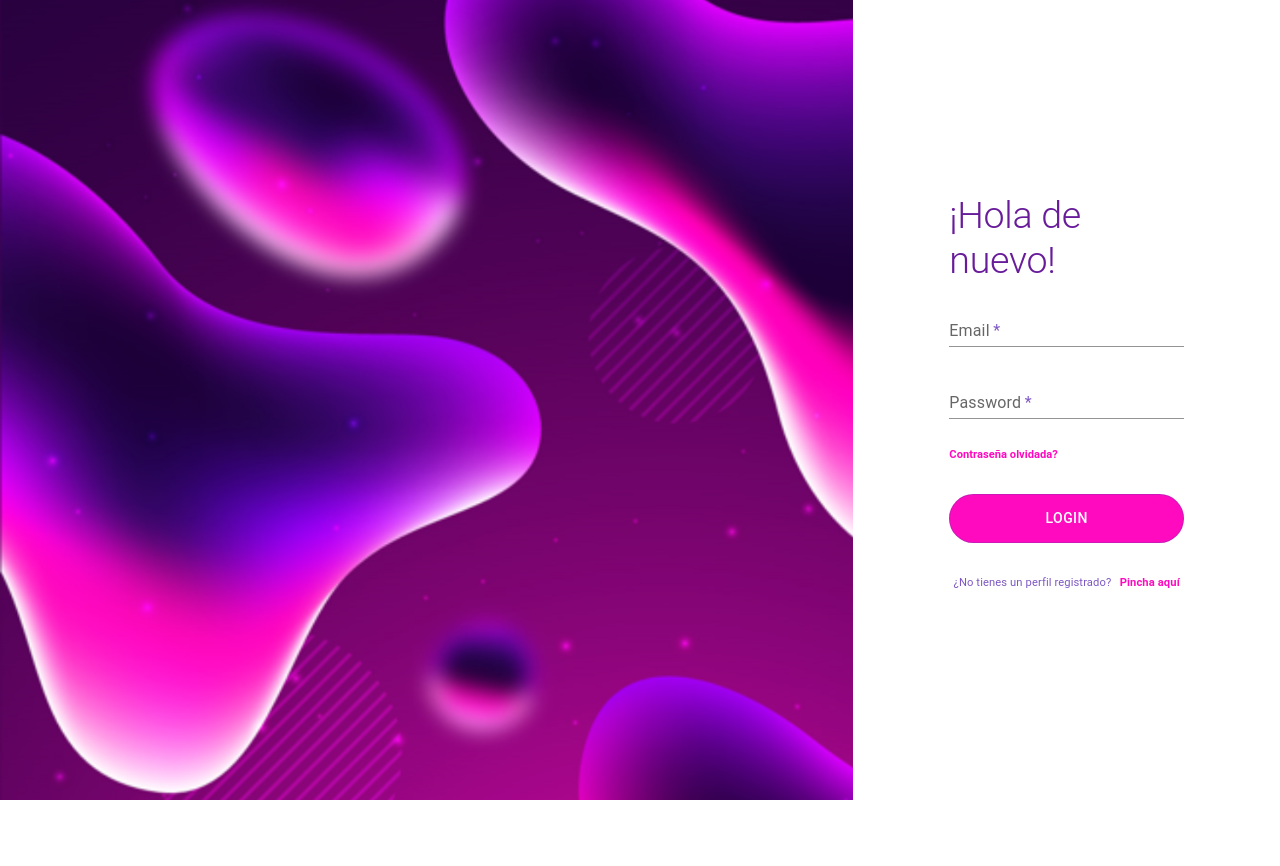
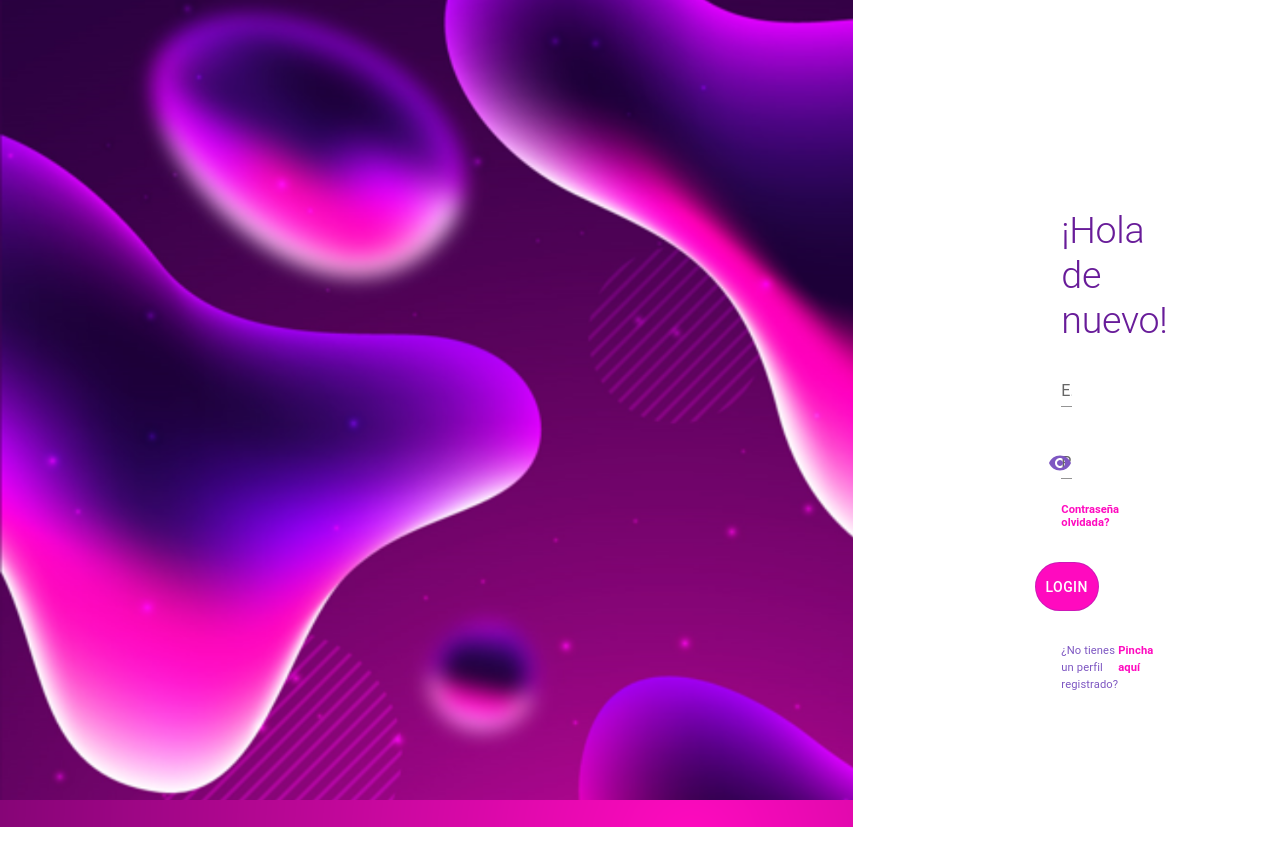
Before and after one commit to matteofranzini91/loginspa, a React app: page / in a window 1280 px wide. Shown: the top 866 px of the page. Before the commit the page ends 800 px from the top, so only its background shows below. Built offline with nearby package versions, Linux system fonts and the light colour scheme.

Commit message:
Fix components rendering + fix notifixacions provider + added spinner and show passord icon to login form

```diff
--- a/src/AppRoutes.tsx
+++ b/src/AppRoutes.tsx
@@ -1,3 +1,4 @@
+import { memo } from 'react';
 import { Route, Routes } from 'react-router-dom';
 import Login from './pages/Login';
 import Welcome from './pages/Welcome';
@@ -21,4 +22,4 @@ const AppRoutes = () => {
   );
 };
 
-export default AppRoutes;
+export default memo(AppRoutes);
--- a/src/assets/scss/login.scss
+++ b/src/assets/scss/login.scss
@@ -11,7 +11,32 @@
     flex-direction: column;
     justify-content: center;
     background-color: var(--primary-color);
-    padding: 6rem;
+    padding: 13rem;
+
+    .password-label-container{
+      position: relative;
+
+      .password-icon{
+        position: absolute;
+        top: 1.2rem;
+        right: 0;
+        cursor: pointer;
+      }
+
+      .password-label{
+
+        input{
+          padding-right: 2.2rem;
+        }
+
+      }
+
+    }
+
+    .submit-button-container{
+      margin:2rem 0;
+      display: flex;
+      justify-content: center;
 
       .login-form-submit-button{
         width: 100%;
@@ -19,10 +44,12 @@
         color: var(--primary-color);
         padding: 0.7rem;
         border-radius: 2rem;
-      margin:2rem 0;
+        margin:0;
 
         &:hover{
           background-color: var(--tertiary-color);
+        }
+
       }
 
     }
--- a/src/core/interceptors/AxiosResponsesInterceptor.ts
+++ b/src/core/interceptors/AxiosResponsesInterceptor.ts
@@ -1,15 +1,19 @@
 import axios, { AxiosError } from "axios";
 import { errorController } from "src/controllers/errors.controller";
+import { NotificationDTO } from "../models/basic.model";
 
-export const AxiosResponsesInterceptor = (setOpen: React.Dispatch<React.SetStateAction<boolean>>, setMessage: React.Dispatch<React.SetStateAction<string>> ) => {
+export const AxiosResponsesInterceptor = (setNotification: React.Dispatch<React.SetStateAction<NotificationDTO>>) => {
   axios.interceptors.response.use(
     (response) => response,
     (error : AxiosError) => {
-      setOpen(true)
-      setMessage(errorController({
-        code: error?.response?.status as number,
-        message: error?.response?.statusText as string
-      }));
+      setNotification({
+        open: true,
+        severity: 'error',
+        message: errorController({
+          code: error?.response?.status as number,
+          message: error?.response?.statusText as string
+        })
+      });
 
       return Promise.reject(error)
     }
--- a/src/core/models/basic.model.ts
+++ b/src/core/models/basic.model.ts
@@ -3,3 +3,9 @@ export type TypeWithKey<T> = {[key:string] : T}
 export type FatherComponentDTO = {
   children: JSX.Element
 }
+
+export type NotificationDTO = {
+  open: boolean,
+  severity: 'success' | 'info' | 'warning' | 'error',
+  message: string
+}
--- a/src/layout/Layout.tsx
+++ b/src/layout/Layout.tsx
@@ -1,3 +1,4 @@
+import { memo } from 'react';
 import { useAuth } from 'src/providers/auth/AuthProvider';
 import Navbar from 'src/components/commons/Navbar';
 import { FatherComponentDTO } from 'src/core/models/basic.model';
@@ -13,4 +14,4 @@ const Layout = ({ children }: FatherComponentDTO) => {
   );
 };
 
-export default Layout;
+export default memo(Layout);
--- a/src/pages/Login.tsx
+++ b/src/pages/Login.tsx
@@ -4,6 +4,10 @@ import { TextField, Button } from '@mui/material';
 import '../assets/scss/login.scss';
 import { Link, useNavigate } from 'react-router-dom';
 import { useAuth } from 'src/providers/auth/AuthProvider';
+import VisibilityIcon from '@mui/icons-material/Visibility';
+import VisibilityOffIcon from '@mui/icons-material/VisibilityOff';
+import Tooltip from '@mui/material/Tooltip';
+import CircularProgress from '@mui/material/CircularProgress';
 
 const Login = () => {
   const auth = useAuth();
@@ -12,6 +16,15 @@ const Login = () => {
   const [password, setPassword] = useState('');
   const [emailError, setEmailError] = useState(false);
   const [passwordError, setPasswordError] = useState(false);
+
+  //password state
+  const [passwordLabelType, setPasswordLabelType] = useState<string>('password');
+
+  const showPassword = () => {
+    passwordLabelType === 'password'
+      ? setPasswordLabelType('text')
+      : setPasswordLabelType('password');
+  };
 
   useEffect(() => {
     if (auth?.logged) navigate('/welcome');
@@ -54,22 +67,40 @@ const Login = () => {
               error={emailError}
               className="login-form-label"
             />
+            <div className="password-label-container">
               <TextField
                 label="Password"
                 onChange={(e) => setPassword(e.target.value)}
                 required
                 variant="standard"
                 color="secondary"
-              type="password"
+                type={passwordLabelType}
                 value={password}
                 error={passwordError}
                 fullWidth
                 sx={{ mb: 3 }}
-              className="login-form-label"
+                className="login-form-label password-label"
               />
+              {passwordLabelType === 'password' ? (
+                <>
+                  <Tooltip title="Mostrar contraseña">
+                    <VisibilityIcon className="password-icon" onClick={showPassword} />
+                  </Tooltip>
+                </>
+              ) : (
+                <Tooltip title="Ocultar contraseña">
+                  <VisibilityOffIcon className="password-icon" onClick={showPassword} />
+                </Tooltip>
+              )}
+            </div>
+
             <Link to="/refresh-password" className="login-form-text no-password link">
               Contraseña olvidada?
             </Link>
+            <div className="submit-button-container">
+              {auth?.logging ? (
+                <CircularProgress color="secondary" />
+              ) : (
                 <Button
                   variant="outlined"
                   color="secondary"
@@ -77,6 +108,8 @@ const Login = () => {
                   className="login-form-submit-button">
                   Login
                 </Button>
+              )}
+            </div>
           </form>
           <Typography paragraph={true} className="login-form-text no-user">
             ¿No tienes un perfil registrado?
--- a/src/providers/auth/AuthProvider.tsx
+++ b/src/providers/auth/AuthProvider.tsx
@@ -1,4 +1,4 @@
-import { useState, createContext, useContext } from 'react';
+import { useState, createContext, useContext, memo } from 'react';
 import { useNavigate } from 'react-router-dom';
 import { FatherComponentDTO } from 'src/core/models/basic.model';
 import { loginService, logoutService } from 'src/core/services/log.services';
@@ -6,6 +6,7 @@ import { loginService, logoutService } from 'src/core/services/log.services';
 type AuthContextProps = {
   logged: boolean;
   setLogged: React.Dispatch<React.SetStateAction<boolean>>;
+  logging: boolean;
   login: (email: string, password: string) => void;
   logout: (email: string) => void;
 };
@@ -17,15 +18,20 @@ const AuthProvider = ({ children }: FatherComponentDTO) => {
   const [logged, setLogged] = useState<boolean>(
     sessionStorageValue ? JSON.parse(sessionStorageValue) : false
   );
+  const [logging, setLogging] = useState<boolean>(false);
   const navigate = useNavigate();
 
   const login = (email: string, password: string) => {
-    loginService(email, password).then((res) => {
-      sessionStorage.setItem('token', res.data.token);
-      sessionStorage.setItem('loggedIn', 'true');
-      setLogged(true);
-      navigate('/welcome');
-    });
+    setLogging(true);
+    loginService(email, password)
+      .then((res) => {
+        sessionStorage.setItem('token', res.data.token);
+        sessionStorage.setItem('loggedIn', 'true');
+        setLogged(true);
+        navigate('/welcome');
+        setLogging(false);
+      })
+      .catch(() => setLogging(false));
   };
 
   const logout = (email: string) => {
@@ -37,12 +43,12 @@ const AuthProvider = ({ children }: FatherComponentDTO) => {
   };
 
   return (
-    <AuthContext.Provider value={{ logged, setLogged, login, logout }}>
+    <AuthContext.Provider value={{ logged, setLogged, logging, login, logout }}>
       {children}
     </AuthContext.Provider>
   );
 };
 
-export default AuthProvider;
+export default memo(AuthProvider);
 
 export const useAuth = () => useContext(AuthContext);
--- a/src/providers/notifications/NotificationsProvider.tsx
+++ b/src/providers/notifications/NotificationsProvider.tsx
@@ -1,7 +1,7 @@
 import React, { useState, createContext, useContext } from 'react';
 import { AxiosRequestsInterceptor } from 'src/core/interceptors/AxiosRequestsInterceptor';
 import { AxiosResponsesInterceptor } from 'src/core/interceptors/AxiosResponsesInterceptor';
-import { FatherComponentDTO } from 'src/core/models/basic.model';
+import { FatherComponentDTO, NotificationDTO } from 'src/core/models/basic.model';
 import Snackbar from '@mui/material/Snackbar';
 import MuiAlert, { AlertProps } from '@mui/material/Alert';
 
@@ -9,30 +9,39 @@ const Alert = React.forwardRef<HTMLDivElement, AlertProps>(function Alert(props,
   return <MuiAlert elevation={6} ref={ref} variant="filled" {...props} />;
 });
 
-const NotificationsContext = createContext<null>(null);
+type NotificationsContextProps = {
+  notification: NotificationDTO;
+  setNotification: React.Dispatch<React.SetStateAction<boolean>>;
+};
+
+const NotificationsContext = createContext<NotificationsContextProps | null>(null);
 
 const NotificationsProvider = ({ children }: FatherComponentDTO) => {
-  const [open, setOpen] = useState(false);
-  const [message, setMessage] = useState('');
-  const [severity /* , setSeverity */] = useState<'success' | 'info' | 'warning' | 'error'>(
-    'error'
-  );
+  const [notification, setNotification] = useState<NotificationDTO>({
+    open: false,
+    severity: 'success',
+    message: ''
+  });
 
   AxiosRequestsInterceptor();
-  AxiosResponsesInterceptor(setOpen, setMessage);
+  AxiosResponsesInterceptor(setNotification);
 
-  const handleClose = () => setOpen(false);
+  const handleClose = () =>
+    setNotification((notification) => ({
+      ...notification,
+      open: false
+    }));
 
   return (
     <NotificationsContext.Provider value={null}>
       {children}
       <Snackbar
-        open={open}
-        autoHideDuration={6000}
+        open={notification.open}
+        autoHideDuration={5000}
         onClose={handleClose}
         anchorOrigin={{ vertical: 'top', horizontal: 'right' }}>
-        <Alert onClose={handleClose} severity={severity} sx={{ width: '100%' }}>
-          {message}
+        <Alert onClose={handleClose} severity={notification.severity} sx={{ width: '100%' }}>
+          {notification.message}
         </Alert>
       </Snackbar>
     </NotificationsContext.Provider>
```
Also changed, not shown: 1 other file (tests, documents, lock files or other folders). Lines whose indentation alone changed are shown as unchanged.
